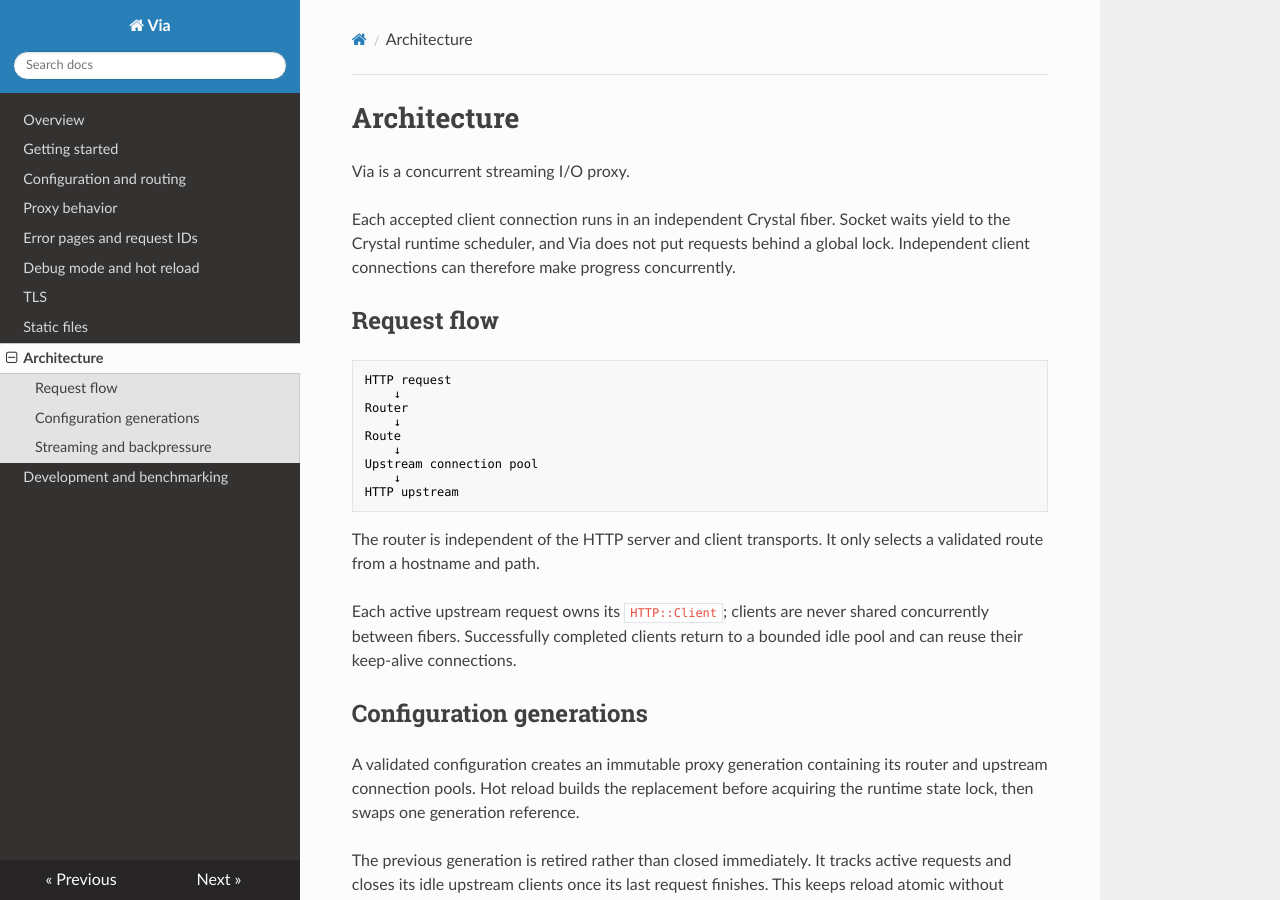
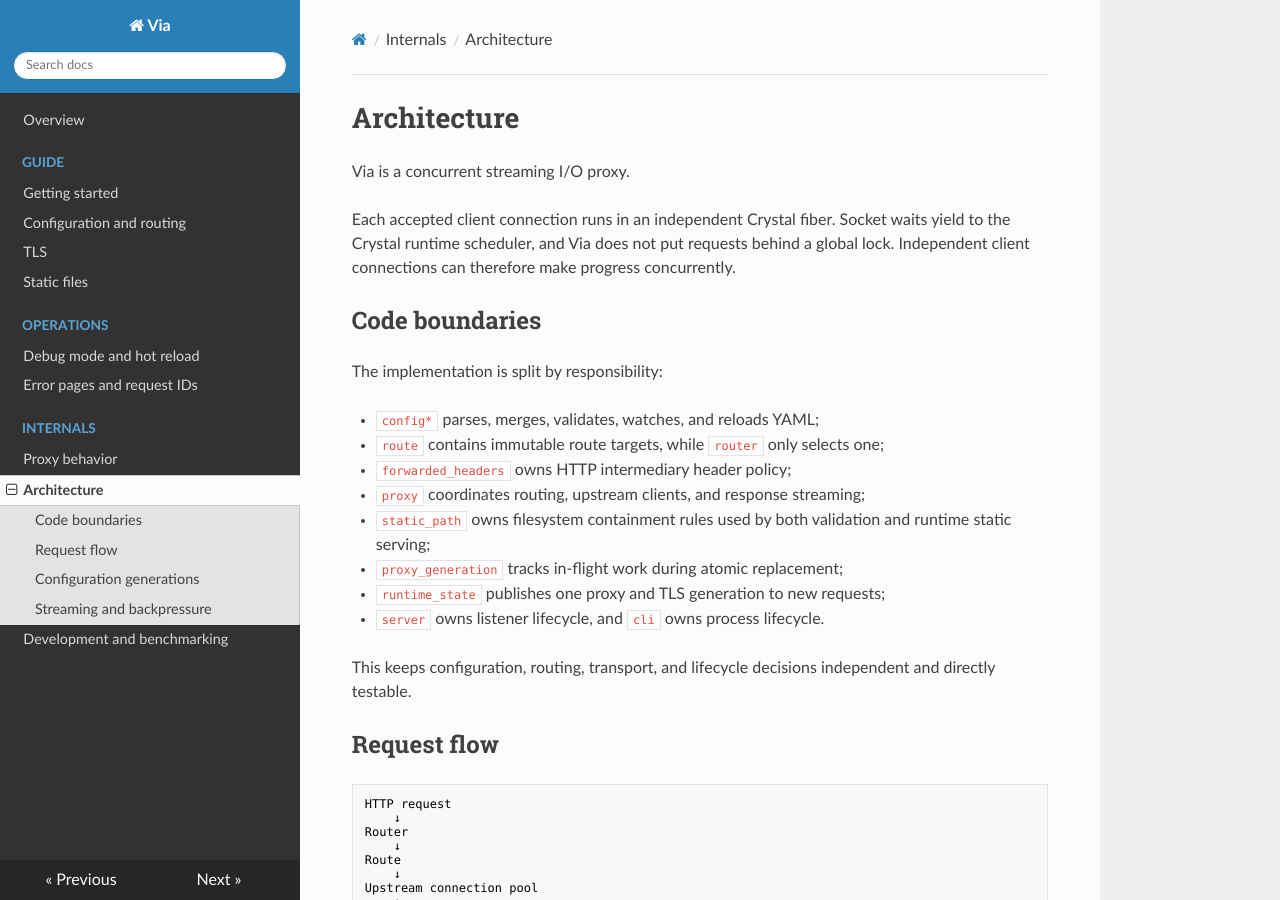
Before and after one commit to mkrdnk/via, an MkDocs documentation site: the page built from docs/architecture.md, in a window 1280 px wide and 900 px high. Built offline with MkDocs 1.6.1, drawn with Linux system fonts in a browser that asks for light colours; nearby versions of some CDN libraries.

Commit message:
docs: organize guides and internals

```diff
--- a/docs/architecture.md
+++ b/docs/architecture.md
@@ -6,6 +6,23 @@ Each accepted client connection runs in an independent Crystal fiber. Socket
 waits yield to the Crystal runtime scheduler, and Via does not put requests
 behind a global lock. Independent client connections can therefore make
 progress concurrently.
+
+## Code boundaries
+
+The implementation is split by responsibility:
+
+- `config*` parses, merges, validates, watches, and reloads YAML;
+- `route` contains immutable route targets, while `router` only selects one;
+- `forwarded_headers` owns HTTP intermediary header policy;
+- `proxy` coordinates routing, upstream clients, and response streaming;
+- `static_path` owns filesystem containment rules used by both validation and
+  runtime static serving;
+- `proxy_generation` tracks in-flight work during atomic replacement;
+- `runtime_state` publishes one proxy and TLS generation to new requests;
+- `server` owns listener lifecycle, and `cli` owns process lifecycle.
+
+This keeps configuration, routing, transport, and lifecycle decisions
+independent and directly testable.
 
 ## Request flow
 
--- a/mkdocs.yml
+++ b/mkdocs.yml
@@ -2,14 +2,17 @@ site_name: Via
 
 nav:
   - Overview: index.md
-  - Getting started: getting-started.md
-  - Configuration and routing: configuration.md
-  - Proxy behavior: proxy-behavior.md
-  - Error pages and request IDs: errors.md
-  - Debug mode and hot reload: hot-reload.md
-  - TLS: tls.md
-  - Static files: static-files.md
-  - Architecture: architecture.md
+  - Guide:
+      - Getting started: getting-started.md
+      - Configuration and routing: configuration.md
+      - TLS: tls.md
+      - Static files: static-files.md
+  - Operations:
+      - Debug mode and hot reload: hot-reload.md
+      - Error pages and request IDs: errors.md
+  - Internals:
+      - Proxy behavior: proxy-behavior.md
+      - Architecture: architecture.md
   - Development and benchmarking: development.md
 
 theme:
```
Also changed, not shown: docs/configuration.md (+3 -2 lines), docs/proxy-behavior.md (+2 -1 lines).
